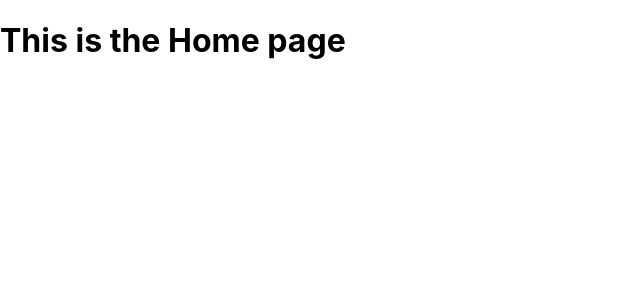
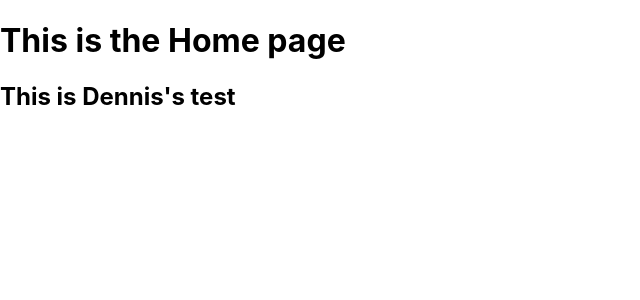
Before and after one commit to DennisPing/digital-art-marketplace-frontend, a React (Create React App) app: page / in a window 1280 px wide. Shown: the top 300 px of the page, without its empty margins (0-640 px from the left). Built offline with nearby package versions, Linux system fonts and the light colour scheme.

Commit message:
Dennis test 1

```diff
--- a/src/home/index.js
+++ b/src/home/index.js
@@ -2,6 +2,7 @@ const HomeComponent = () => {
   return (
     <div>
       <h1>This is the Home page</h1>
+      <h2>This is Dennis's test</h2>
     </div>
   );
 };
```
